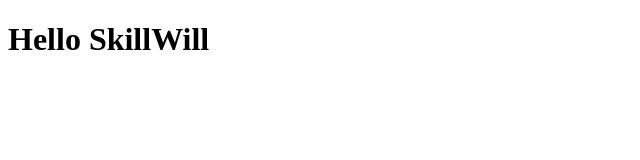
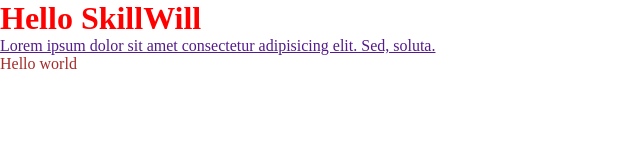
Before and after one commit to Skillwill202/Skillwill123, a plain HTML site: page index.html in a window 1280 px wide. Shown: the whole page, without its empty margins (0-640 px from the left). Drawn offline with Linux system fonts and the light colour scheme.

Commit message:
by Cavid

```diff
--- a/index.html
+++ b/index.html
@@ -4,8 +4,11 @@
     <meta charset="UTF-8">
     <meta name="viewport" content="width=device-width, initial-scale=1.0">
     <title>Document</title>
+    <link rel="stylesheet" href="style.css">
 </head>
 <body>
     <h1>Hello SkillWill</h1>
+    <a href="">Lorem ipsum dolor sit amet consectetur adipisicing elit. Sed, soluta.</a>
+    <p>Hello world</p>
 </body>
 </html>
--- /dev/null
+++ b/style.css
@@ -0,0 +1,13 @@
+*{
+    margin: 0;
+    padding: 0;
+    box-sizing: border-box;
+}
+
+h1 {
+    color: red;
+}
+
+p{
+    color:brown;
+}
```
